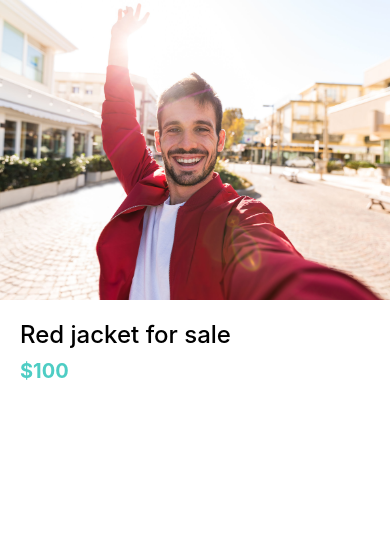
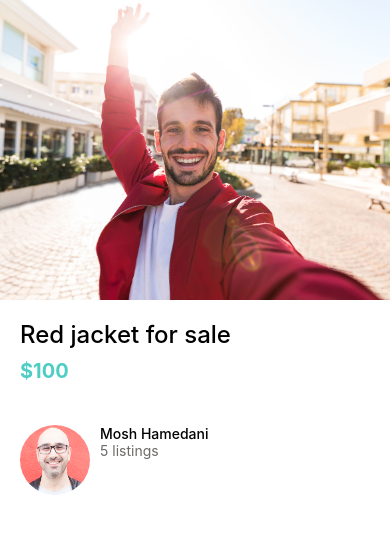
Before and after one commit to benNjogu/DoneWithIt, a React Native app: screen / in a window 390 px wide. Shown: the top 534 px of the page. Built offline with nearby package versions, Linux system fonts and the light colour scheme.

Commit message:
Building the list item component

```diff
--- /dev/null
+++ b/app/components/ListItem.js
@@ -0,0 +1,36 @@
+import React from "react";
+import { Image, View, StyleSheet } from "react-native";
+import colors from "../../config/colors";
+import AppText from "./AppText";
+
+function ListItem({ image, title, subTitle }) {
+  return (
+    <View style={styles.container}>
+      <Image style={styles.image} source={image} />
+      <View>
+        <AppText style={styles.title}>{title}</AppText>
+        <AppText style={styles.subTitle}>{subTitle}</AppText>
+      </View>
+    </View>
+  );
+}
+
+const styles = StyleSheet.create({
+  container: {
+    flexDirection: "row",
+  },
+  image: {
+    width: 70,
+    height: 70,
+    borderRadius: 35,
+    marginRight: 10,
+  },
+  subTitle: {
+    color: colors.medium,
+  },
+  title: {
+    fontWeight: "500",
+  },
+});
+
+export default ListItem;
--- a/app/screens/ListingDetailsScreen.js
+++ b/app/screens/ListingDetailsScreen.js
@@ -1,7 +1,9 @@
 import React from "react";
 import { StyleSheet, Image, View } from "react-native";
+
 import colors from "../../config/colors";
 import AppText from "../components/AppText";
+import ListItem from "../components/ListItem";
 
 function ListingDetailsScreen(props) {
   return (
@@ -10,6 +12,13 @@ function ListingDetailsScreen(props) {
       <View style={styles.detailsContainer}>
         <AppText style={styles.title}>Red jacket for sale</AppText>
         <AppText style={styles.price}>$100</AppText>
+        <View style={styles.userContainer}>
+          <ListItem
+            image={require("../assets/mosh.jpg")}
+            title="Mosh Hamedani"
+            subTitle="5 listings"
+          />
+        </View>
       </View>
     </View>
   );
@@ -33,6 +42,9 @@ const styles = StyleSheet.create({
     fontSize: 24,
     fontWeight: "500",
   },
+  userContainer: {
+    marginVertical: 32,
+  },
 });
 
 export default ListingDetailsScreen;
--- a/config/colors.js
+++ b/config/colors.js
@@ -3,4 +3,5 @@ export default {
   secondary: "#4ecdc4",
   black: "#000",
   white: "#fff",
+  medium: "#6e6969",
 };
```
